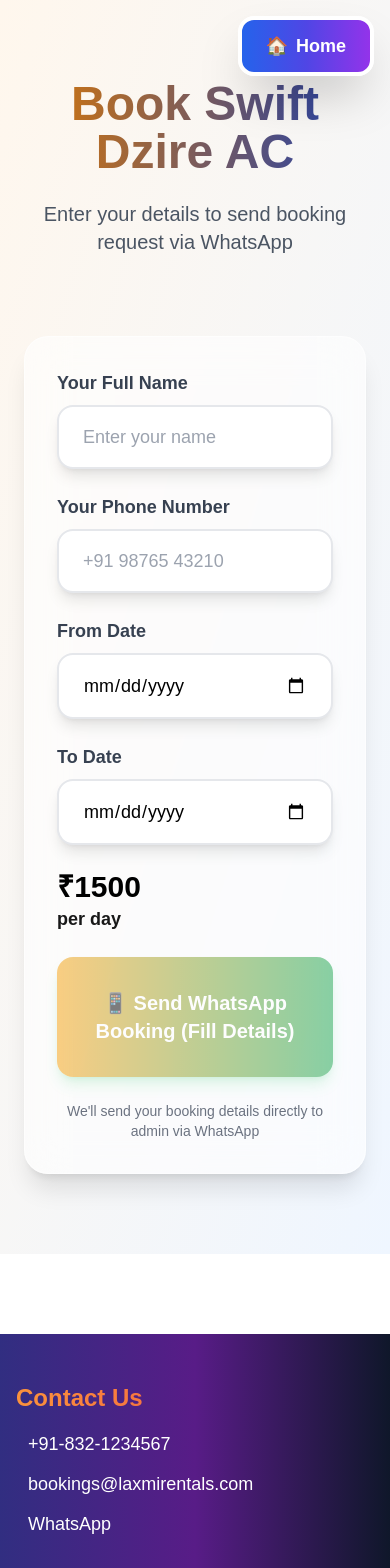
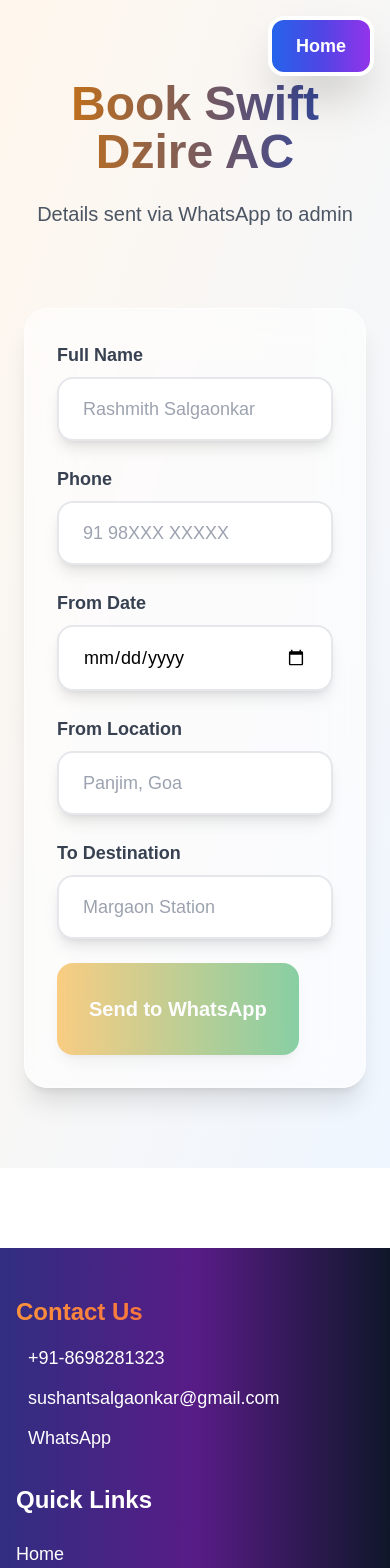
Before and after one commit to RSalgaonkar/Laxmi-Rentails, a React (Vite) app: page /booking/1 in a window 390 px wide. Shown: the top 1568 px of the page. Built offline with nearby package versions, Linux system fonts and the light colour scheme.

Commit message:
minor change

```diff
--- a/src/components/BookingForm.tsx
+++ b/src/components/BookingForm.tsx
@@ -1,6 +1,6 @@
-import { useState, useEffect, useMemo, type FC, type FormEvent } from 'react';
+import { useState, useEffect, useMemo, type FC, type FormEvent, ChangeEvent } from 'react';
 import { useParams, useNavigate, Link } from 'react-router-dom';
-import { vehicles } from '../data/vehicles';
+import { vehicles } from '../data/vehicles';  // Adjust if path differs
 import { Vehicle } from './types';
 import Input from './ui/Input';
 import Button from './ui/Button';
@@ -9,144 +9,119 @@
 const BookingForm: FC = () => {
   const { id } = useParams<{ id: string }>();
   const navigate = useNavigate();
-  const vehicle = vehicles.find(v => v.id === id) as Vehicle;
+  const vehicle = vehicles.find((v) => v.id === id) as Vehicle | undefined;
 
-  // New fields: customer name and phone
   const [customerName, setCustomerName] = useState('');
   const [customerPhone, setCustomerPhone] = useState('');
   const [dateFrom, setDateFrom] = useState('');
   const [dateTo, setDateTo] = useState('');
+  const [fromLocation, setFromLocation] = useState('');
+  const [toLocation, setToLocation] = useState('');
   const [days, setDays] = useState(0);
   const [isSubmitting, setIsSubmitting] = useState(false);
 
+  const isTaxi = vehicle?.type === 'taxi';
+  const isRental = !isTaxi;  // car or bike
+
   useEffect(() => {
-    if (dateFrom && dateTo) {
+    let calcDays = 0;
+    if (dateFrom) {
+      if (isRental && dateTo && dateFrom < dateTo) {
         const from = new Date(dateFrom);
         const to = new Date(dateTo);
-      const diff = Math.ceil((to.getTime() - from.getTime()) / (1000 * 60 * 60 * 24));
-      setDays(diff > 0 ? diff : 0);
+        calcDays = Math.ceil((to.getTime() - from.getTime()) / (1000 * 60 * 60 * 24));
+      } else if (isTaxi) {
+        calcDays = 1;  // Single day for taxi
       }
-  }, [dateFrom, dateTo]);
+    }
+    setDays(calcDays > 0 ? calcDays : 0);
+  }, [dateFrom, dateTo, isTaxi, isRental]);
 
   const whatsappMessage = useMemo(() => {
-    const total = vehicle.pricePerDay * days;
-    return `🚀 *NEW BOOKING REQUEST - Laxmi Rentals* 🏍️\n\n👤 *Customer:* ${customerName}\n📱 *Phone:* ${customerPhone}\n\n🚗 *Vehicle:* ${vehicle.name}\n📅 *From:* ${dateFrom}\n📅 *To:* ${dateTo}\n⏱️ *Days:* ${days}\n💰 *Total:* ₹${total}\n\n*Please confirm & reply!* 🙏`;
-  }, [customerName, customerPhone, vehicle, dateFrom, dateTo, days]);
+    const total = (vehicle?.pricePerDay || 0) * days;
+    return `NEW BOOKING - Laxmi Rentals\nCustomer: ${customerName}\nPhone: ${customerPhone}\nVehicle: ${vehicle?.name}\nFrom Date: ${dateFrom}\n${isRental ? `To Date: ${dateTo}\n` : ''}From: ${fromLocation}\n${isTaxi ? `To: ${toLocation}\n` : ''}Days: ${days}\nTotal: ₹${total}\nConfirm?`;
+  }, [customerName, customerPhone, vehicle, dateFrom, dateTo, fromLocation, toLocation, days, isTaxi, isRental]);
 
-  // CHANGE THIS TO YOUR ADMIN WHATSAPP NUMBER (India: +91XXXXXXXXXX)
-  const ADMIN_WHATSAPP_NUMBER = '+918888120894'; // ← EDIT HERE!
+  const ADMIN_WHATSAPP_NUMBER = '918888120894';  // Update your number
 
-  const handleSubmit = (e: FormEvent) => {
+  const handleNameChange = (e: ChangeEvent<HTMLInputElement>) => setCustomerName(e.target.value);
+  const handlePhoneChange = (e: ChangeEvent<HTMLInputElement>) => setCustomerPhone(e.target.value);
+  const handleDateFromChange = (e: ChangeEvent<HTMLInputElement>) => setDateFrom(e.target.value);
+  const handleDateToChange = (e: ChangeEvent<HTMLInputElement>) => setDateTo(e.target.value);
+  const handleFromLocationChange = (e: ChangeEvent<HTMLInputElement>) => setFromLocation(e.target.value);
+  const handleToLocationChange = (e: ChangeEvent<HTMLInputElement>) => setToLocation(e.target.value);
+
+  const handleSubmit = (e: FormEvent<HTMLFormElement>) => {
     e.preventDefault();
-
-    // Validate all fields
-    if (!customerName || !customerPhone || !dateFrom || !dateTo || days <= 0) {
-      alert('Please fill all fields and select valid dates');
+    const hasValidDates = dateFrom && (isTaxi || (dateTo && dateFrom < dateTo));
+    if (!customerName || !customerPhone || !dateFrom || !fromLocation || days === 0 || !hasValidDates || (isTaxi && !toLocation)) {
+      alert(`Please fix:\n- All required fields\n- Valid dates (From < To for rentals)\n- Locations`);
       return;
     }
 
     setIsSubmitting(true);
-
-    // Send directly to admin WhatsApp
-    const whatsappUrl = `https://wa.me/${ADMIN_WHATSAPP_NUMBER.replace(/[+-\s]/g, '')}?text=${encodeURIComponent(whatsappMessage)}`;
+    const whatsappUrl = `https://wa.me/${ADMIN_WHATSAPP_NUMBER}?text=${encodeURIComponent(whatsappMessage)}`;
     window.open(whatsappUrl, '_blank');
-
-    // Auto redirect after sending
     setTimeout(() => {
+      setIsSubmitting(false);
       navigate('/vehicles');
     }, 2000);
   };
 
-  if (!vehicle) {
-    return <div className="py-20 text-center">Vehicle not found</div>;
-  }
+  if (!vehicle) return <div className="py-20 text-center text-xl">Vehicle not found</div>;
+
+  const isSubmitDisabled = isSubmitting || days === 0 || !customerName || !customerPhone || !dateFrom || !fromLocation;
 
   return (
-    <section>
-      <div className="fixed top-4 right-4 z-50 md:top-6 md:right-6">
-        <Link to="/" className="group flex items-center gap-2 px-6 py-3 bg-gradient-to-r from-blue-600 via-indigo-600 to-purple-600 text-white font-semibold text-lg rounded-2xl shadow-2xl hover:shadow-none hover:scale-105 transform transition-all duration-300 border-4 border-white hover:border-transparent hover:from-blue-700 hover:via-indigo-700 hover:to-purple-700">
-          <span>🏠</span><span>Home</span>
+    <section className="min-h-screen py-20 px-6 bg-gradient-to-br from-orange-50 to-blue-50">
+      {/* Fixed Home button */}
+      <Link
+        to="/"
+        className="fixed top-4 right-4 z-50 md:top-6 md:right-6 group flex items-center gap-2 px-6 py-3 bg-gradient-to-r from-blue-600 via-indigo-600 to-purple-600 text-white font-semibold text-lg rounded-2xl shadow-2xl hover:shadow-none hover:scale-105 transform transition-all duration-300 border-4 border-white hover:border-transparent hover:from-blue-700 hover:via-indigo-700 hover:to-purple-700"
+      >
+        <span>Home</span>
       </Link>
-      </div>
 
-      <div className="min-h-screen py-20 px-6 bg-gradient-to-br from-orange-50 to-blue-50">
       <div className="max-w-4xl mx-auto">
         <div className="text-center mb-20">
           <h1 className="text-5xl lg:text-6xl font-black bg-gradient-to-r from-saffron-600 to-goa-blue bg-clip-text text-transparent mb-6">
             Book {vehicle.name}
           </h1>
-            <p className="text-xl text-gray-600 max-w-2xl mx-auto">Enter your details to send booking request via WhatsApp</p>
+          <p className="text-xl text-gray-600 max-w-2xl mx-auto">Details sent via WhatsApp to admin</p>
         </div>
 
         <Card>
           <form onSubmit={handleSubmit} className="space-y-6">
-              {/* New: Customer Name */}
-              <Input
-                label="Your Full Name"
-                type="text"
-                placeholder="Enter your name"
-                value={customerName}
-                onChange={(e) => setCustomerName(e.target.value)}
-                required
-              />
+            <Input label="Full Name" type="text" placeholder="Rashmith Salgaonkar" value={customerName} onChange={handleNameChange} required />
+            <Input label="Phone" type="tel" placeholder="91 98XXX XXXXX" value={customerPhone} onChange={handlePhoneChange} required />
 
-              {/* New: Customer Phone */}
-              <Input
-                label="Your Phone Number"
-                type="tel"
-                placeholder="+91 98765 43210"
-                value={customerPhone}
-                onChange={(e) => setCustomerPhone(e.target.value)}
-                required
-              />
+            <Input label="From Date" type="date" value={dateFrom} onChange={handleDateFromChange} required />
 
-              <Input
-                label="From Date"
-                type="date"
-                value={dateFrom}
-                onChange={(e) => setDateFrom(e.target.value)}
-                required
-              />
+            {isRental && (
+              <Input label="To Date" type="date" value={dateTo} onChange={handleDateToChange} required />
+            )}
 
-              <Input
-                label="To Date"
-                type="date"
-                value={dateTo}
-                onChange={(e) => setDateTo(e.target.value)}
-                required
-              />
+            <Input label="From Location" type="text" placeholder="Panjim, Goa" value={fromLocation} onChange={handleFromLocationChange} required />
 
-              <div>
-                <span className="text-3xl font-black block">₹{vehicle.pricePerDay}</span>
-                <div className="text-lg font-semibold opacity-90">per day</div>
-              </div>
+            {isTaxi && <Input label="To Destination" type="text" placeholder="Margaon Station" value={toLocation} onChange={handleToLocationChange} required />}
 
             {days > 0 && (
               <div className="bg-emerald-100 p-6 rounded-2xl shadow-lg">
-                  <p className="text-2xl font-bold text-emerald-700 mb-2">Total: ₹{vehicle.pricePerDay * days}</p>
-                  <p className="text-lg text-emerald-600">({days} days)</p>
+                <p className="text-2xl font-bold text-emerald-700">₹{(vehicle.pricePerDay * days).toLocaleString()}</p>
+                <p className="text-lg text-emerald-600">{days} day{days > 1 ? 's' : ''}</p>
               </div>
             )}
 
             <Button
               type="submit"
-                disabled={!customerName || !customerPhone || days === 0 || isSubmitting}
+              disabled={isSubmitDisabled}
               size="lg"
-                fullWidth
-                className="!text-xl !py-8 shadow-2xl !shadow-green-500/30 bg-gradient-to-r from-emerald-600 to-green-600 hover:from-emerald-700 hover:to-green-700 disabled:opacity-50 disabled:cursor-not-allowed"
+              className="!text-xl !py-8 shadow-2xl bg-gradient-to-r from-emerald-600 to-green-600 hover:from-emerald-700 hover:to-green-700 disabled:opacity-50 disabled:cursor-not-allowed"
             >
-                {isSubmitting
-                  ? '📱 Sending to Admin...'
-                  : `📱 Send WhatsApp Booking (${days > 0 ? `₹${vehicle.pricePerDay * days}` : 'Fill Details'})`
-                }
+              {isSubmitting ? 'Sending...' : 'Send to WhatsApp'}
             </Button>
-
-              <p className="text-center text-sm text-gray-500">
-                We'll send your booking details directly to admin via WhatsApp
-              </p>
           </form>
         </Card>
-        </div>
       </div>
     </section>
   );
--- a/src/components/common/Footer.tsx
+++ b/src/components/common/Footer.tsx
@@ -2,10 +2,10 @@
 
 const Footer = (): ReactElement => {
   const contactInfo = {
-    phone: '+91-832-1234567',
-    email: 'bookings@laxmirentals.com',
-    address: 'Laxmi Rentals, Panjim, Goa - 403001',
-    whatsapp: '+91-98765-43210'
+    phone: '+91-8698281323',
+    email: 'sushantsalgaonkar@gmail.com',
+    address: 'Laxmi Rentals, Siolim, Goa - 400517',
+    whatsapp: '+91-8698281323'
   };
 
   return (
@@ -41,8 +41,8 @@
           <ul className="space-y-3 text-lg">
             <li><a href="/" className="hover:text-orange-400 transition-colors">Home</a></li>
             <li><a href="/vehicles" className="hover:text-orange-400 transition-colors">Vehicles</a></li>
-            <li><a href="/booking" className="hover:text-orange-400 transition-colors">Booking</a></li>
-            <li><a href="/taxi" className="hover:text-orange-400 transition-colors">Taxi Services</a></li>
+            {/* <li><a href="/booking" className="hover:text-orange-400 transition-colors">Booking</a></li> */}
+            {/* <li><a href="/taxi" className="hover:text-orange-400 transition-colors">Taxi Services</a></li> */}
           </ul>
         </div>
 
```
Also changed, not shown: src/pages/Taxi.tsx (added). Lines whose indentation alone changed are shown as unchanged.
